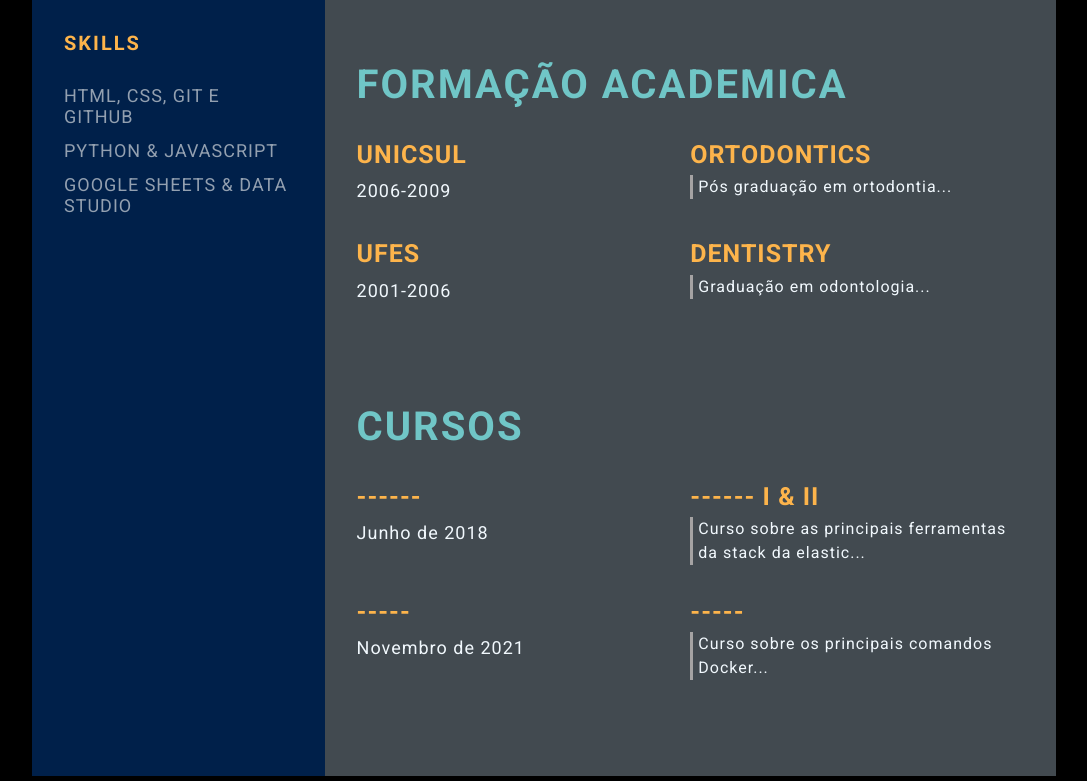
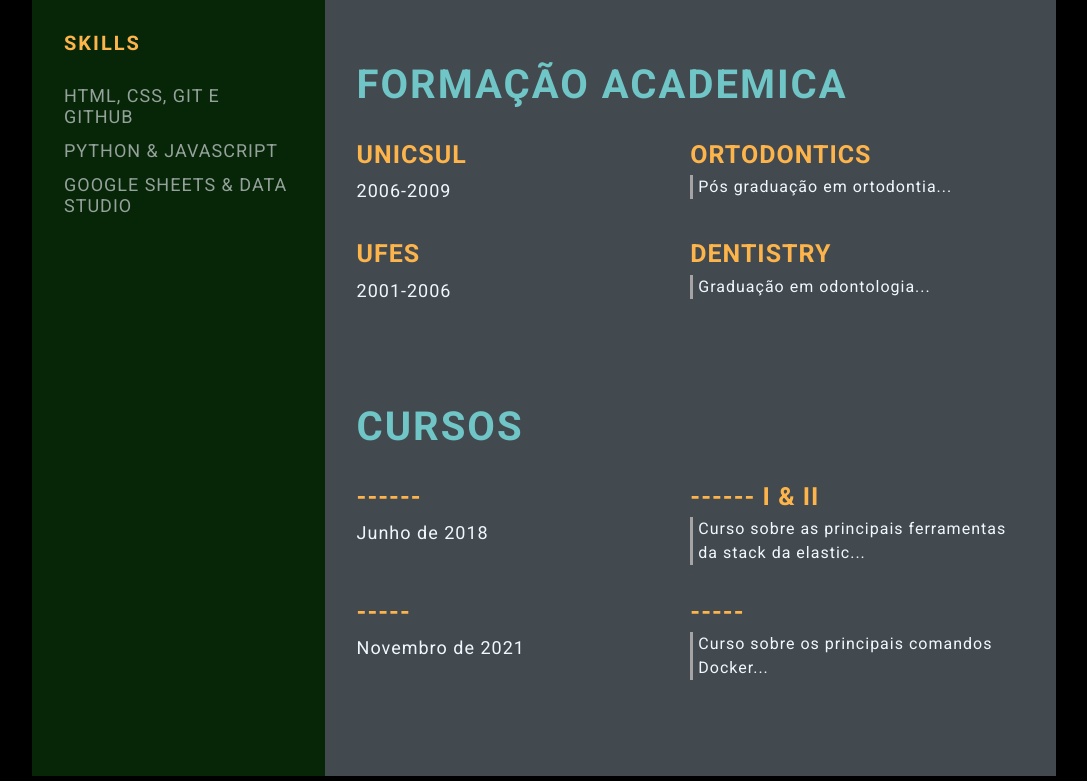
Before and after one commit to GilesAlonso/Old-Portifolio, a plain HTML site: page index.html in a window 1280 px wide. Shown: the part 749-1530 px from the top of the page, without its empty margins (96-1183 px from the left). Drawn offline with Linux system fonts and the light colour scheme.

Commit message:
color change

```diff
--- a/style.css
+++ b/style.css
@@ -18,7 +18,7 @@
 .left-section {
     grid-column: span 2;
     height: 100%;
-    background-color: #00204A;
+    background-color: #072608;
 }
 
 .right-section {
```
